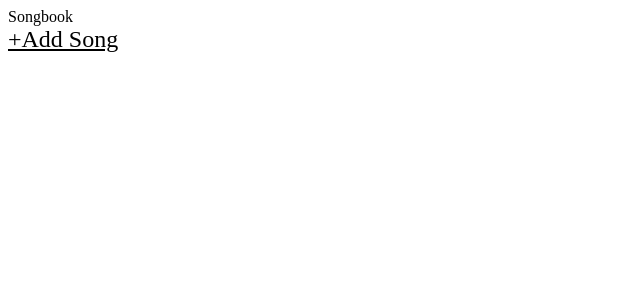
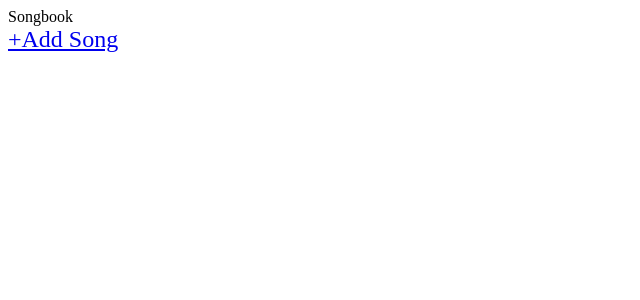
Before and after one commit to timdecillis/repertoire, a React app: page /home in a window 1280 px wide. Shown: the top 300 px of the page, without its empty margins (0-640 px from the left). Built offline with nearby package versions, Linux system fonts and the light colour scheme; the HTML template or start-up script is replaced by a standard one.

Commit message:
imported Link, Outlet in songlist

```diff
--- a/client/src/components/SongList/SongList.jsx
+++ b/client/src/components/SongList/SongList.jsx
@@ -1,4 +1,5 @@
 import React, { useState } from "react";
+import { Link, Outlet } from "react-router-dom";
 
 import Draft from "../Draft/Draft.jsx";
 import Notes from "../Notes/Notes.jsx";
@@ -24,7 +25,7 @@ const SongList = ({
       <div className="songlist-heading">
         <div className="your-song">Songbook</div>
         {songDuplicate && <div>Song already exists on list, skipping...</div>}
-        <span
+        <Link
           onClick={() => setDashOpen(true)}
           style={{
             textDecoration: "underline",
@@ -33,7 +34,7 @@ const SongList = ({
           }}
         >
           +Add Song
-        </span>
+        </Link>
       </div>
 
       {/* {songs.length > 0 && (
```
